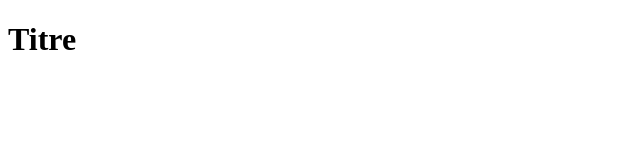
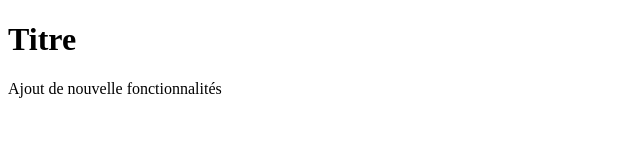
Before and after one commit to Herilanto003/demo_fetch_push, a plain HTML site: page index.html in a window 1280 px wide. Shown: the whole page, without its empty margins (0-640 px from the left). Drawn offline with Linux system fonts and the light colour scheme.

Commit message:
nouveau extension

```diff
--- a/index.html
+++ b/index.html
@@ -7,5 +7,7 @@
   </head>
   <body>
     <h1>Titre</h1>
+
+    <p>Ajout de nouvelle fonctionnalités</p>
   </body>
 </html>
```
